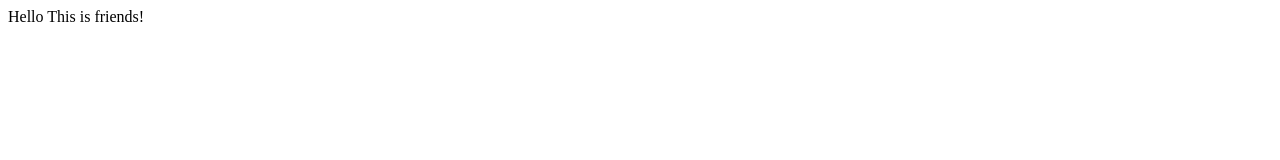
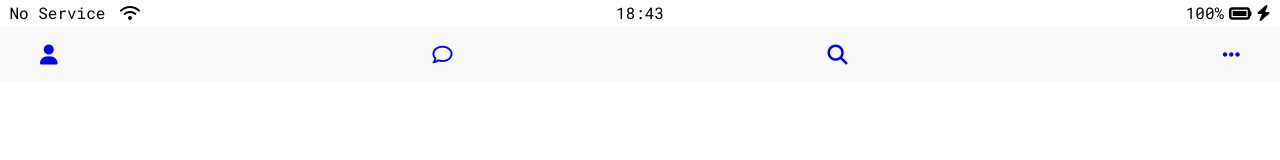
Before and after one commit to thddlsgur0105/kokoa-clone-2021, a plain HTML site: page friends.html in a window 1280 px wide. Drawn offline with Linux system fonts and the light colour scheme.

Commit message:
Created nav-bar.css 03.png

```diff
--- /dev/null
+++ b/css/components/nav-bar.css
@@ -0,0 +1,8 @@
+.nav {
+    background-color: #f9f9fa;
+    padding: 20px 40px;
+}
+.nav__list {
+    display: flex;
+    justify-content: space-between;
+}
--- a/css/styles.css
+++ b/css/styles.css
@@ -1,9 +1,11 @@
 @import url('https://fonts.googleapis.com/css2?family=Roboto+Mono:wght@400;600&display=swap');
+
 @import "reset.css";
 @import "variables.css";
 
 /* Components */
 @import "components/status-bar.css";
+@import "components/nav-bar.css";
 
 /* Screens */
 @import "screens/login.css";
--- a/friends.html
+++ b/friends.html
@@ -1 +1,52 @@
-Hello This is friends!
+<!DOCTYPE html>
+<html lang="en">
+  <head>
+    <meta charset="UTF-8" />
+    <meta http-equiv="X-UA-Compatible" content="IE=edge" />
+    <meta name="viewport" content="width=device-width, initial-scale=1.0" />
+    <title>Friends - Kokoa Talk</title>
+    <link rel="stylesheet" href="css/styles.css" />
+  </head>
+  <body>
+    <div class="status-bar">
+      <div class="status-bar__column">
+        <span>No Service</span>
+        <i class="fas fa-wifi"></i>
+      </div>
+      <div class="status-bar__column">
+        <span>18:43</span>
+      </div>
+      <div class="status-bar__column">
+        <span>100%</span>
+        <i class="fas fa-battery-full fa-lg"></i>
+        <i class="fas fa-bolt"></i>
+      </div>
+    </div>
+
+    <nav class="nav">
+      <ul class="nav__list">
+        <li class="nav__btn">
+          <a class="nav__link" href="friends.html"
+            ><i class="fas fa-user fa-lg"></i
+          ></a>
+        </li>
+        <li class="nav__btn">
+          <a class="nav__link" href="#"><i class="far fa-comment fa-lg"></i></a>
+        </li>
+        <li class="nav__btn">
+          <a class="nav__link" href="#"><i class="fas fa-search fa-lg"></i></a>
+        </li>
+        <li class="nav__btn">
+          <a class="nav__link" href="#"
+            ><i class="fas fa-ellipsis-h fa-lg"></i
+          ></a>
+        </li>
+      </ul>
+    </nav>
+
+    <script
+      src="https://kit.fontawesome.com/6478f529f2.js"
+      crossorigin="anonymous"
+    ></script>
+  </body>
+</html>
```
